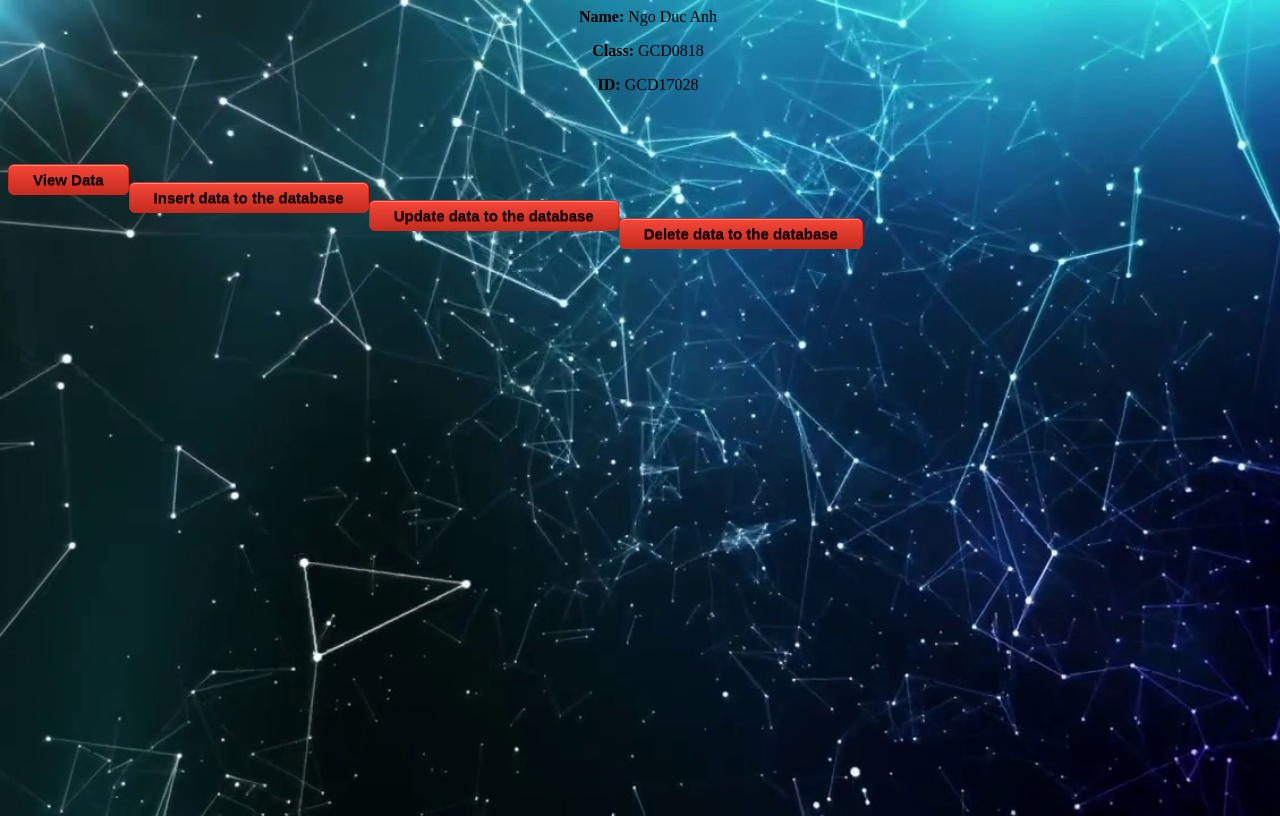
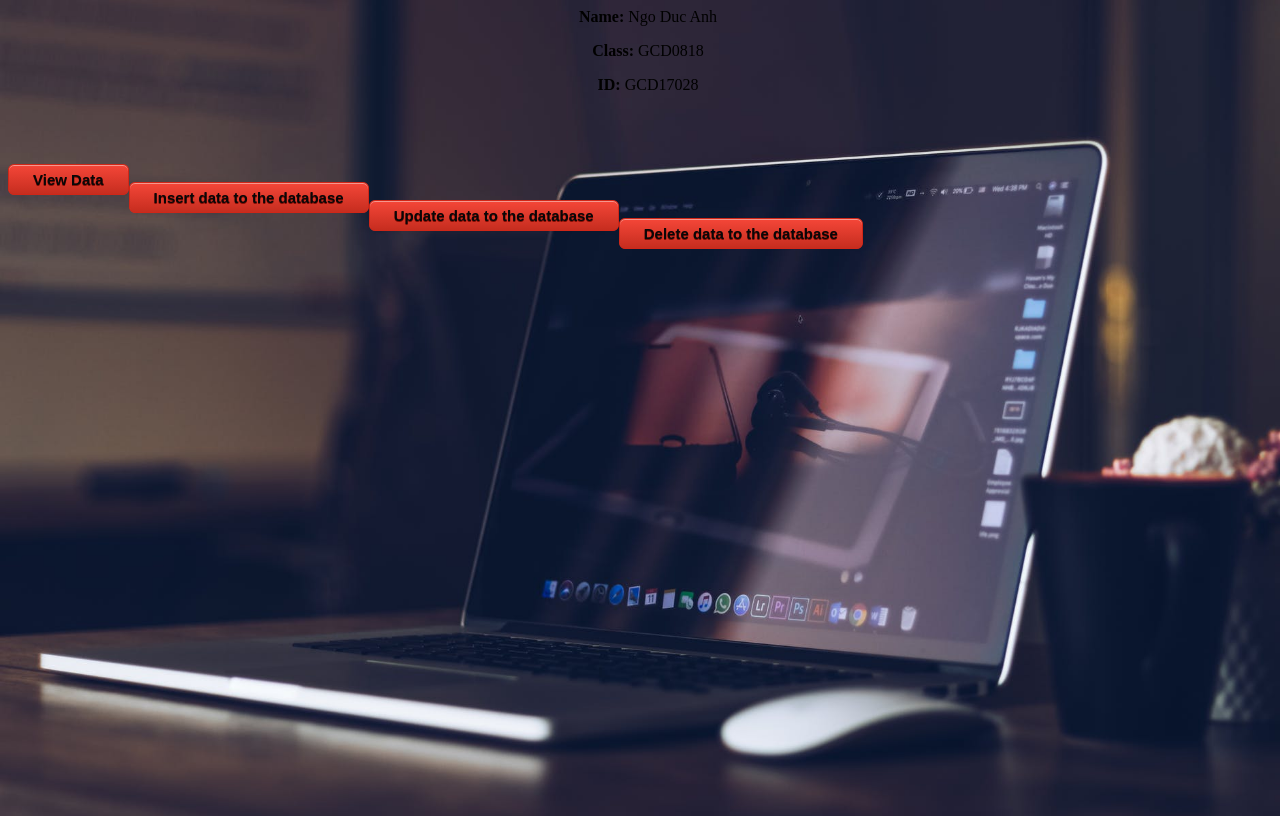
Before and after one commit to ngoducanh179/ducanhass2, a PHP site: page / in a window 1280 px wide. Run offline with PHP 8.4, Linux system fonts and the light colour scheme.

Commit message:
phdkowon

```diff
--- a/index.php
+++ b/index.php
@@ -8,7 +8,7 @@
 	body {
 		width: 100%;
 		height: 100%;
-		background: url(maxresdefault.jpg) no-repeat;
+		background: url(pexels-photo-1229861.jpeg) no-repeat;
 		background-size: cover;
 	}
 
```
Also changed, not shown: pexels-photo-1229861.jpeg (added).
